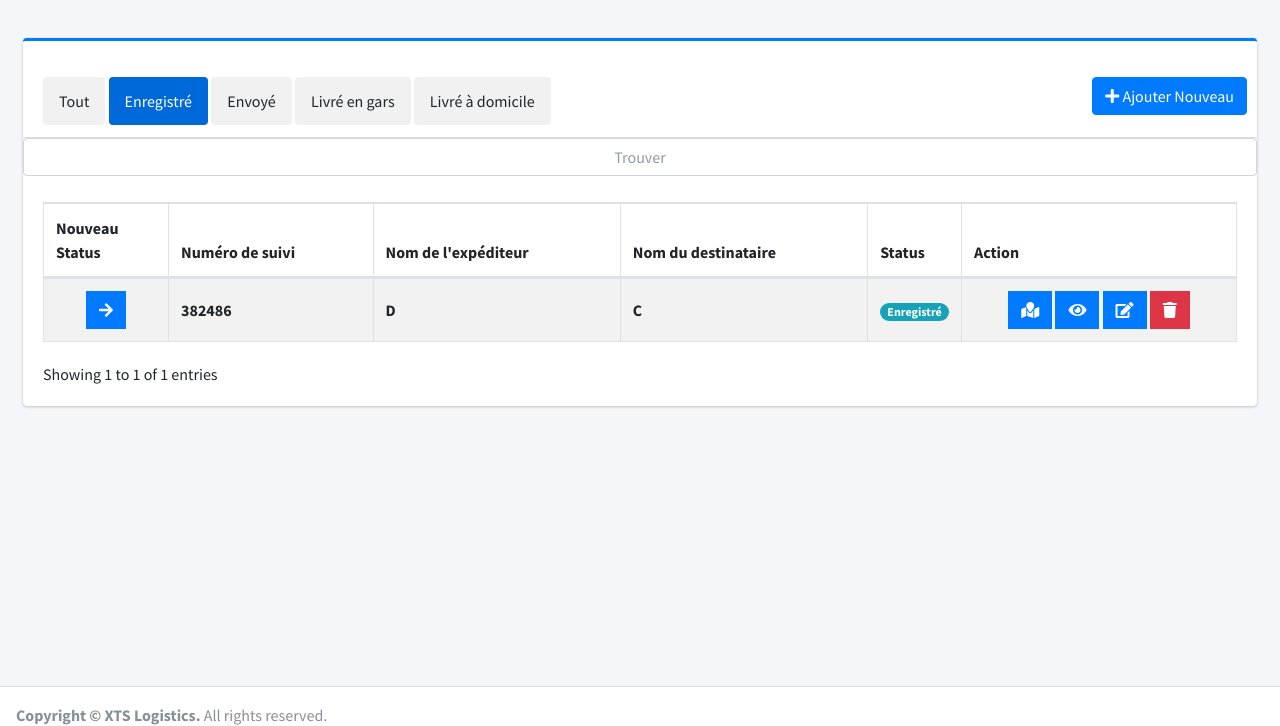
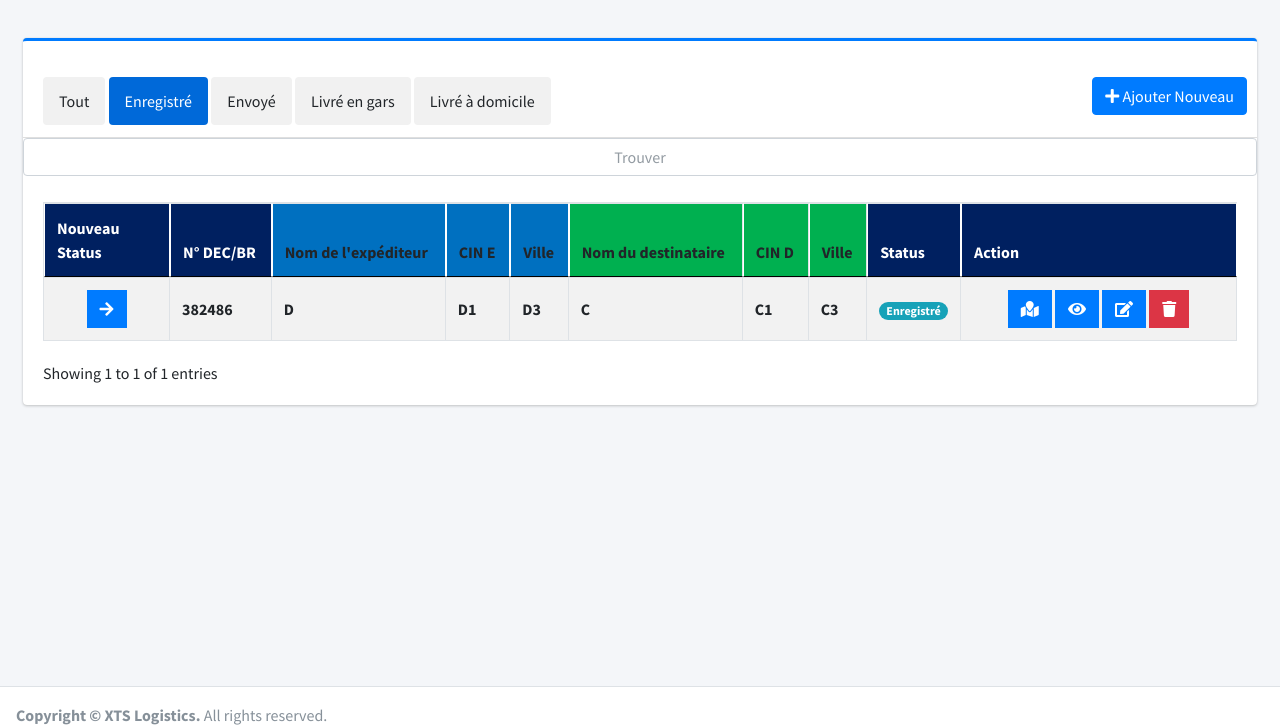
Before and after one commit to HamzaELKhatib/Courier-Management-System-for-XTS-Logistics, a PHP site: page /index.php?page=parcel_list&s=0 in a window 1280 px wide. Shown: the part 57-783 px from the top of the page. Run offline with PHP 8.4, Linux system fonts and the light colour scheme; a user stored in the database is signed in; data comes from the database, SQL or seed files in the repository; some libraries are stand-ins or nearby versions.

Commit message:
Additions

```diff
--- a/parcel_list.php
+++ b/parcel_list.php
@@ -75,13 +75,27 @@
 
                 <thead>
                 <tr>
-                    <th style="width: 100px;">Nouveau Status</th>
+                    <th style="color:white ;width: 100px;border-bottom: 1px solid #000000;
+                    border-left: 1px solid #ffffff;
+                    border-right: 1px solid #ffffff" height="25" align="center" valign=middle bgcolor="#002060">Nouveau Status</th>
+                    <th style="color:white ; border-bottom: 1px solid #000000;
+                    border-left: 1px solid #ffffff;
+                    border-right: 1px solid #ffffff" height="25" align="center" valign=middle bgcolor="#002060">N° DEC/BR</th>
 
-                    <th>Numéro de suivi</th>
-                    <th>Nom de l'expéditeur</th>
-                    <th>Nom du destinataire</th>
-                    <th style="width: 10px;">Status</th>
-                    <th style="width: 250px;">Action</th>
+                    <th style="border-bottom: 1px solid #000000;
+                    border-left: 1px solid #ffffff;
+                    border-right: 1px solid #ffffff" align="center" valign=middle bgcolor="#0070C0">Nom de l'expéditeur</th>
+                    <th style="border-bottom: 1px solid #000000; border-left: 1px solid #ffffff; border-right: 1px solid #ffffff" align="center" valign=middle bgcolor="#0070C0">CIN E</th>
+                    <th style="border-bottom: 1px solid #000000; border-left: 1px solid #ffffff; border-right: 1px solid #ffffff" align="center" valign=middle bgcolor="#0070C0">Ville</th>
+                    <th style="border-bottom: 1px solid #000000; border-left: 1px solid #ffffff" align="center" valign=middle bgcolor="#00B050">Nom du destinataire</th>
+                    <th style="border-bottom: 1px solid #000000; border-left: 1px solid #ffffff" align="center" valign=middle bgcolor="#00B050">CIN D</th>
+                    <th style="border-bottom: 1px solid #000000; border-left: 1px solid #ffffff" align="center" valign=middle bgcolor="#00B050">Ville</th>
+                    <th style="color:white ;width: 10px;border-bottom: 1px solid #000000;
+                    border-left: 1px solid #ffffff;
+                    border-right: 1px solid #ffffff" height="25" align="center" valign=middle bgcolor="#002060">Status</th>
+                    <th style="color:white ;width: 250px;border-bottom: 1px solid #000000;
+                    border-left: 1px solid #ffffff;
+                    border-right: 1px solid #ffffff" height="25" align="center" valign=middle bgcolor="#002060">Action</th>
 
                 </tr>
                 </thead>
@@ -109,6 +123,7 @@
                 while ($row = $qry->fetch_assoc()):
                     ?>
                     <tr>
+
                         <td class="text-center">
                             <div class="btn-group">
                                 <?php if ($row['status'] == 0): ?>
@@ -138,10 +153,13 @@
                                     </button>
                                 <?php endif; ?>
                         </td>
-
                         <td><b><?php echo($row['br_dec']) ?></b></td>
                         <td><b><?php echo ucwords($row['sender_name']) ?></b></td>
+                        <td><b><?php echo ucwords($row['sender_id']) ?></b></td>
+                        <td><b><?php echo ucwords($row['sender_city']) ?></b></td>
                         <td><b><?php echo ucwords($row['recipient_name']) ?></b></td>
+                        <td><b><?php echo ucwords($row['recipient_cin']) ?></b></td>
+                        <td><b><?php echo ucwords($row['recipient_city']) ?></b></td>
                         <td class="text-center">
                             <?php
                             $status_arr = array("Enregistré", "Envoyé", "Livré en gars", "Livré à domicile");
@@ -160,7 +178,6 @@
 
                                     break;
                             }
-
                             ?>
                         </td>
                         <td class="text-center">
@@ -181,8 +198,6 @@
                                     data-id="<?php echo $row['id'] ?>">
                                 <i class="fas fa-trash"></i>
                             </button>
-
-        </div>
                         </td>
                     </tr>
                 <?php endwhile; ?>
@@ -225,7 +240,7 @@
             "lengthChange": false,
             "autoWidth": false,
             "searching": false,
-            "ordering":  false,
+            "ordering": false,
         })
         $('.view_parcel').click(function () {
             uni_modal("Détails du colis", "view_parcel.php?id=" + $(this).attr('data-id'), "large")
```
Lines whose indentation alone changed are shown as unchanged.
